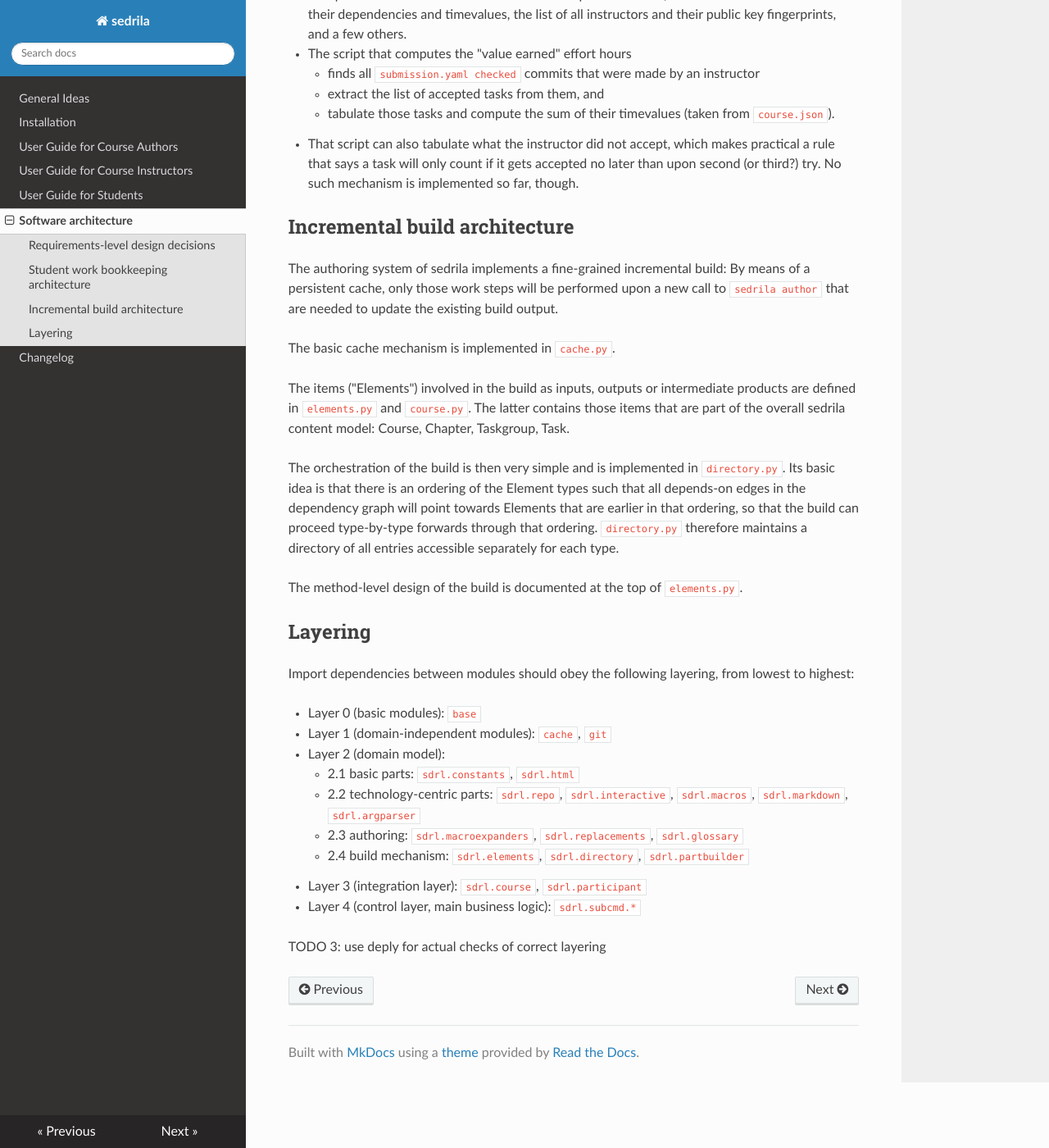
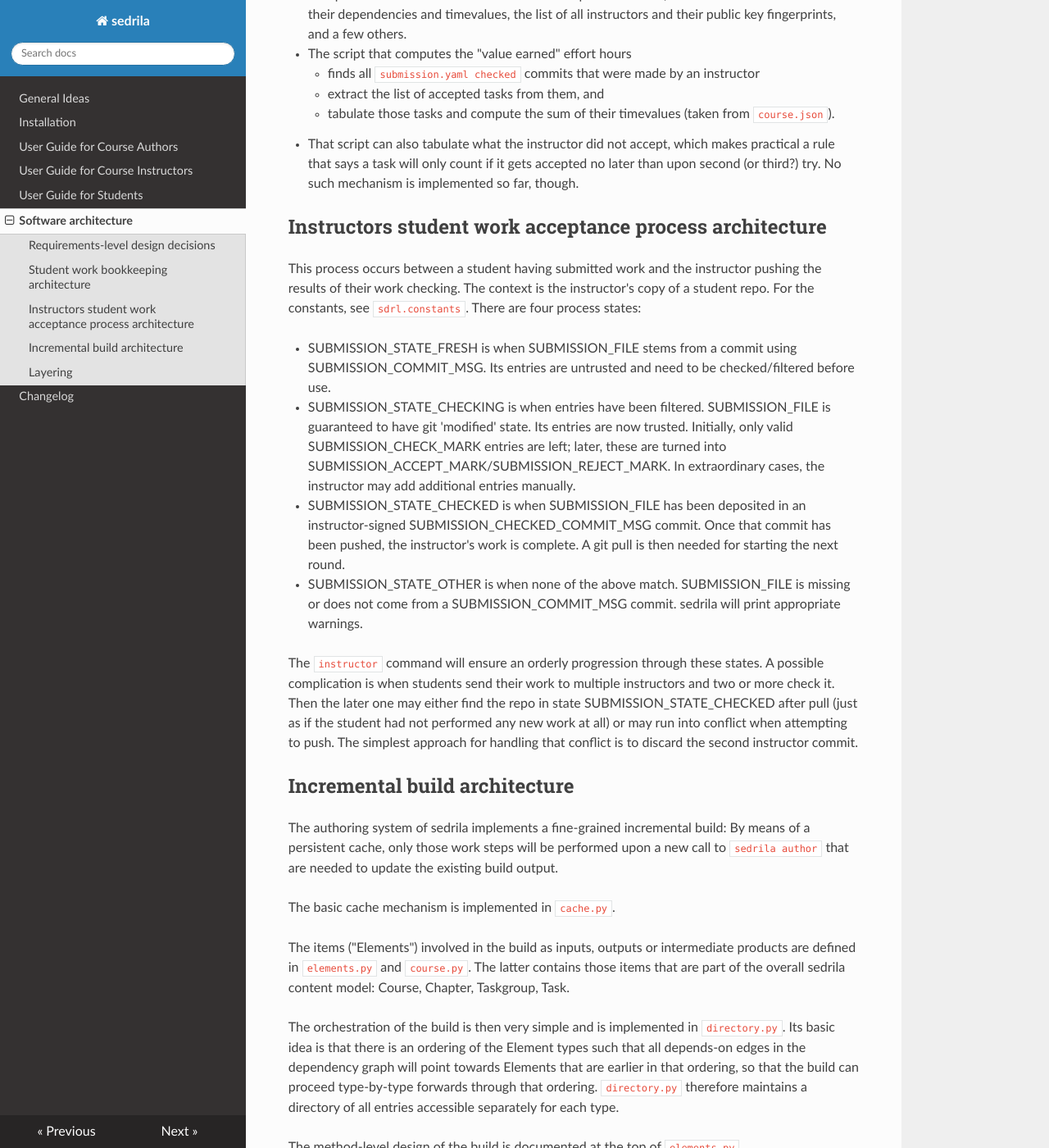
Before and after one commit to fubinf/sedrila, an MkDocs documentation site: the page built from docs/internal_notes.md, in a window 1280 px wide and 1400 px high, scrolled down 1096 px. Shown: the whole window at 82% size. Built offline with MkDocs 1.6.1, drawn with Linux system fonts in a browser that asks for light colours; nearby versions of some CDN libraries.

Commit message:
internal_notes.md: describe the four SUBMISSION_STATE_* values' meaning and use.

```diff
--- a/docs/internal_notes.md
+++ b/docs/internal_notes.md
@@ -54,6 +54,41 @@ is based on the following ideas:
   No such mechanism is implemented so far, though.
 
 
+## Instructors student work acceptance process architecture
+
+This process occurs between a student having submitted work and the
+instructor pushing the results of their work checking.
+The context is the instructor's copy of a student repo.
+For the constants, see `sdrl.constants`.
+There are four process states:
+
+- SUBMISSION_STATE_FRESH
+  is when SUBMISSION_FILE stems from a commit using SUBMISSION_COMMIT_MSG.
+  Its entries are untrusted and need to be checked/filtered before use.
+- SUBMISSION_STATE_CHECKING
+  is when entries have been filtered.
+  SUBMISSION_FILE is guaranteed to have git 'modified' state.
+  Its entries are now trusted.
+  Initially, only valid SUBMISSION_CHECK_MARK entries are left;
+  later, these are turned into SUBMISSION_ACCEPT_MARK/SUBMISSION_REJECT_MARK.
+  In extraordinary cases, the instructor may add additional entries manually.
+- SUBMISSION_STATE_CHECKED
+  is when SUBMISSION_FILE has been deposited in an instructor-signed SUBMISSION_CHECKED_COMMIT_MSG commit.
+  Once that commit has been pushed, the instructor's work is complete.
+  A git pull is then needed for starting the next round.
+- SUBMISSION_STATE_OTHER is when none of the above match.
+  SUBMISSION_FILE is missing or does not come from a SUBMISSION_COMMIT_MSG commit.
+  sedrila will print appropriate warnings.
+
+The `instructor` command will ensure an orderly progression through these states.
+A possible complication is when students send their work to multiple instructors
+and two or more check it.
+Then the later one may either find the repo in state SUBMISSION_STATE_CHECKED after pull
+(just as if the student had not performed any new work at all)
+or may run into conflict when attempting to push.
+The simplest approach for handling that conflict is to discard the second instructor commit.
+
+
 ## Incremental build architecture
 
 The authoring system of sedrila implements a fine-grained incremental build:
```
